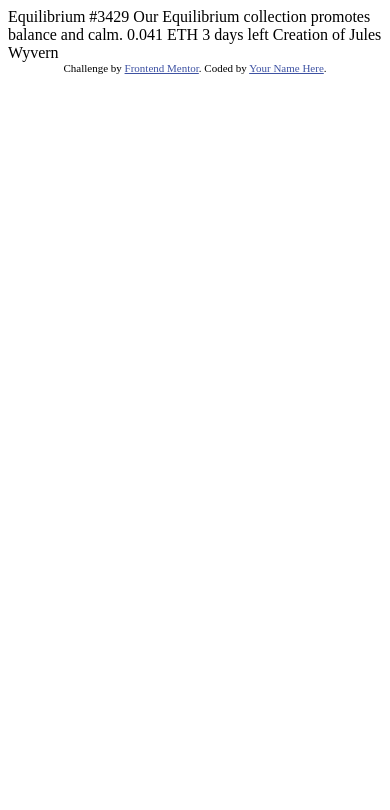
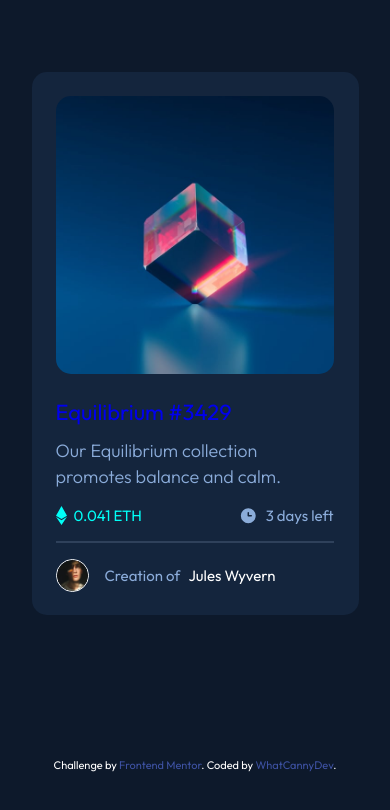
Before and after one commit to CannyRo/FEM-NftPreviewCard, a plain HTML site: page index.html in a window 390 px wide. Drawn offline with Linux system fonts and the light colour scheme.

Commit message:
Final version mobile and desktop

```diff
--- a/index.html
+++ b/index.html
@@ -8,26 +8,51 @@
 
   <title>Frontend Mentor | NFT preview card component</title>
 
-  <!-- Feel free to remove these styles or customise in your own stylesheet 👍 -->
-  <style>
-    .attribution { font-size: 11px; text-align: center; }
-    .attribution a { color: hsl(228, 45%, 44%); }
-  </style>
+  <!-- Google Fonts -->
+  <link rel="preconnect" href="https://fonts.googleapis.com">
+  <link rel="preconnect" href="https://fonts.gstatic.com" crossorigin>
+  <link href="https://fonts.googleapis.com/css2?family=Outfit:wght@300;400;600&display=swap" rel="stylesheet">
+  <!-- Stylesheet -->
+  <link rel="stylesheet" href="./style.css">
 </head>
 <body>
-
-  Equilibrium #3429
-
-  Our Equilibrium collection promotes balance and calm.
-
-  0.041 ETH
-  3 days left
-
-  Creation of Jules Wyvern
-
-  <div class="attribution">
-    Challenge by <a href="https://www.frontendmentor.io?ref=challenge" target="_blank">Frontend Mentor</a>.
-    Coded by <a href="#">Your Name Here</a>.
+  <div class="card">
+    <div class="card__header">
+      <img src="./images/image-equilibrium.jpg" alt="equilibrium">
+    </div>
+    <div class="card__content">
+      <div class="card__title">
+        <a href="#" target="_blank">
+          <h1>Equilibrium #3429</h1>
+        </a>
+      </div>
+      <div class="card__describe">
+        <p>
+          Our Equilibrium collection promotes balance and calm.
+        </p>
+      </div>
+      <div class="card__value">
+        <div class="value">
+          <img src="./images/icon-ethereum.svg" alt="logo_ethereum">
+          <h2>0.041 ETH</h2>
+        </div>
+        <div class="date">
+          <img src="./images/icon-clock.svg" alt="logo_clock">
+          <p>3 days left</p>
+        </div>
+      </div>
+    </div>
+    <div class="card__footer">
+      <div class="card__autor">
+        <img src="./images/image-avatar.png" alt="avatar">
+        <p>Creation of <a href="#" target="_blank">Jules Wyvern</a></p>
+      </div>
+    </div>
   </div>
+  <footer>
+    Challenge by <a href="https://www.frontendmentor.io?ref=challenge" target="_blank" class="attribution">Frontend Mentor</a>.
+    Coded by <a href="https://whatcannydev.com" target="_blank" class="attribution">WhatCannyDev</a>.
+  </footer >
+  <script src="./src/js/index.js"></script>
 </body>
 </html>
--- /dev/null
+++ b/sass/style.scss
@@ -0,0 +1,199 @@
+// Imports, Use, Forward, ...
+@use './util/minreset.scss';
+@use './util' as *;
+
+// Règle d'écriture d'une classe :
+// 1) Box
+// 2) Border
+// 3) Background
+// 4) Text
+// 5) Other
+
+// Règle BEM
+// Block = card
+// Element = image, title, describe, devise, value, date, avatar, autor
+// Modifier = here isn't modifier
+
+// ___Base___
+body{
+    height: 100vh;
+    display: flex;
+    flex-direction: column;
+    justify-content: space-around;
+    align-items: center;
+    background-color: $main-bg;
+    font-family: $font-outfit;
+    font-size: rem(18);
+}
+footer{
+    //margin-top: auto;
+    text-align: center;
+    font-size: rem(11);
+    color: $white;
+}
+a{
+    text-decoration: none;
+}
+a:visited{
+    color: inherit;
+}
+
+// ___Layout___
+.card{
+    width: rem(327);
+    height: rem(543);
+    justify-self: center;
+    align-self: center;
+
+    border-radius: rem(15);
+
+    background-color: $card-bg;
+
+    overflow: hidden;
+
+    @include breakpoint(small){
+        width: rem(350);
+        height: rem(596);
+    }
+    &__header {
+        width: rem(278);
+        height: rem(278);
+        margin: rem(24);
+
+        border-radius: rem(15);
+
+        overflow: hidden;
+        @include breakpoint(small){
+            width: rem(302);
+            height: rem(302);
+        }
+    }
+    &__content {
+        width: rem(278);
+        height: auto;
+        margin-left: rem(24);
+        margin-top: rem(24);
+        margin-right: rem(24);
+        margin-bottom: rem(16);
+        @include breakpoint(small){
+            width: rem(302);
+        }
+    }
+    &__title {
+        margin-bottom: rem(12);
+        color: $white;
+        font-weight: 600;
+        font-style: normal;
+        font-size: rem(22);
+        line-height: rem(28);
+        @include breakpoint(small){
+            margin-bottom: rem(16);
+        }
+    }
+    &__describe {
+        margin-bottom: rem(16);
+        color: $softblue;
+        font-weight: 300;
+        font-style: normal;
+        font-size: rem(18);
+        line-height: rem(26);
+        @include breakpoint(small){
+            margin-bottom: rem(24);
+        }
+    }
+    &__value {
+        box-sizing: content-box;
+        display: flex;
+        justify-content: space-between;
+        height: rem(19);
+        padding-bottom: rem(16);
+        border-bottom: rem(2) solid $line-bg;
+        @include breakpoint(small){
+            height: rem(20);
+            padding-bottom: rem(24);
+        }
+    }
+    &__footer {
+        width: rem(278);
+        height: auto;
+    }
+    &__autor {
+        display: flex;
+        align-items: center;
+        width: rem(278);
+        height: rem(33);
+        margin-left: rem(24);
+        margin-right: rem(24);
+        margin-bottom: rem(24);
+        @include breakpoint(small){
+            width: rem(302);
+            margin-bottom: rem(32);
+        }
+    }
+}
+// ___Module___
+.value{
+display: flex;
+color: $cyan;
+font-weight: 600;
+font-style: normal;
+font-size: rem(15);
+line-height: rem(19);
+@include breakpoint(small){
+    font-size: rem(16);
+    line-height: rem(20.16);
+}
+}
+.value img{
+    width: auto;
+    height: 100%;
+    margin-right: rem(6.48);
+}
+.date{
+    display: flex;
+    color: $softblue;
+    font-weight: 400;
+    font-style: normal;
+    font-size: rem(15);
+    line-height: rem(19);
+    @include breakpoint(small){
+        font-size: rem(16);
+        line-height: rem(20.16);
+    }
+}
+.date img{
+    width: auto;
+    height: 100%;
+    margin-right: rem(7.7);
+}
+.card__autor img{
+    width: auto;
+    height: 100%;
+    margin-right: rem(16);
+    border: rem(1) solid $white;
+    border-radius: 100%;
+}
+.card__autor p{
+    color: $softblue;
+    font-weight: 400;
+    font-style: normal;
+    font-size: rem(15);
+    line-height: rem(19);
+    @include breakpoint(small){
+        font-size: rem(16);
+        line-height: rem(20.16);
+    }
+}
+.card__autor a{
+    color: $white;
+    margin-left: rem(5);
+}
+// ___State___
+
+// ___Theme___
+.attribution{
+    color: hsl(228, 45%, 44%);
+}
+.attribution:visited{
+    color: hsl(228, 45%, 44%);
+}
--- /dev/null
+++ b/sass/util/_index.scss
@@ -0,0 +1,4 @@
+@forward './breakpoint.scss';
+@forward './functions.scss';
+@forward './colors.scss';
+@forward './fonts.scss';
--- /dev/null
+++ b/sass/util/breakpoint.scss
@@ -0,0 +1,31 @@
+// Inspired by https://css-tricks.com/snippets/sass/mixin-manage-breakpoints/ and https://github.com/thecodercoder/fem-dklt-toggle /
+
+// sm 640px, md 768px, lg 1024px, xl 1280px, 2xl 1536px
+$breakpoints-up: (
+    'small': '40em',
+    'medium': '48em',
+    'large': '64em',
+    'xlarge': '80em',
+    'xxlarge': '96em',
+);
+
+// sm 639px, md 767px, lg 1023px, xl 1279px, 2xl 1535px
+$breakpoints-down : (
+    'xsmall' : '39.9375em',
+    'small': '47.9375em',
+    'medium': '63.9375em',
+    'large': '79.9375em',
+    'xlarge': '95.9375em',
+);
+
+@mixin breakpoint($size){
+    @media (min-width: map-get($breakpoints-up, $size)) {
+        @content;
+    }
+}
+
+@mixin breakpoint-down($size){
+    @media (max-width: map-get($breakpoints-down, $size)) {
+        @content;
+    }
+}
--- /dev/null
+++ b/sass/util/colors.scss
@@ -0,0 +1,9 @@
+
+/* ___ Primary ___ */
+$softblue : hsl(215, 51%, 70%);
+$cyan : hsl(178, 100%, 50%);
+/* ___ Neutral ___ */
+$main-bg : hsl(217, 54%, 11%);
+$card-bg : hsl(216, 50%, 16%);
+$line-bg : hsl(215, 32%, 27%);
+$white : hsl(0, 0%, 100%);
--- /dev/null
+++ b/sass/util/fonts.scss
@@ -0,0 +1 @@
+$font-outfit: 'Outfit', sans-serif;
--- /dev/null
+++ b/sass/util/functions.scss
@@ -0,0 +1,6 @@
+// https://css-tricks.com/snippets/sass/px-to-em-functions/
+@use "sass:math";
+
+@function rem($pixels, $context: 16) {
+    @return (math.div($pixels, $context)) * 1rem;
+}
--- /dev/null
+++ b/sass/util/minreset.scss
@@ -0,0 +1 @@
+/*! minireset.css v0.0.6 | MIT License | github.com/jgthms/minireset.css */html,body,p,ol,ul,li,dl,dt,dd,blockquote,figure,fieldset,legend,textarea,pre,iframe,hr,h1,h2,h3,h4,h5,h6{margin:0;padding:0}h1,h2,h3,h4,h5,h6{font-size:100%;font-weight:normal}ul{list-style:none}button,input,select{margin:0}html{box-sizing:border-box}*,*::before,*::after{box-sizing:inherit}img,video{height:auto;max-width:100%}iframe{border:0}table{border-collapse:collapse;border-spacing:0}td,th{padding:0}
```
Also changed, not shown: style.css (added), 1 other file.
